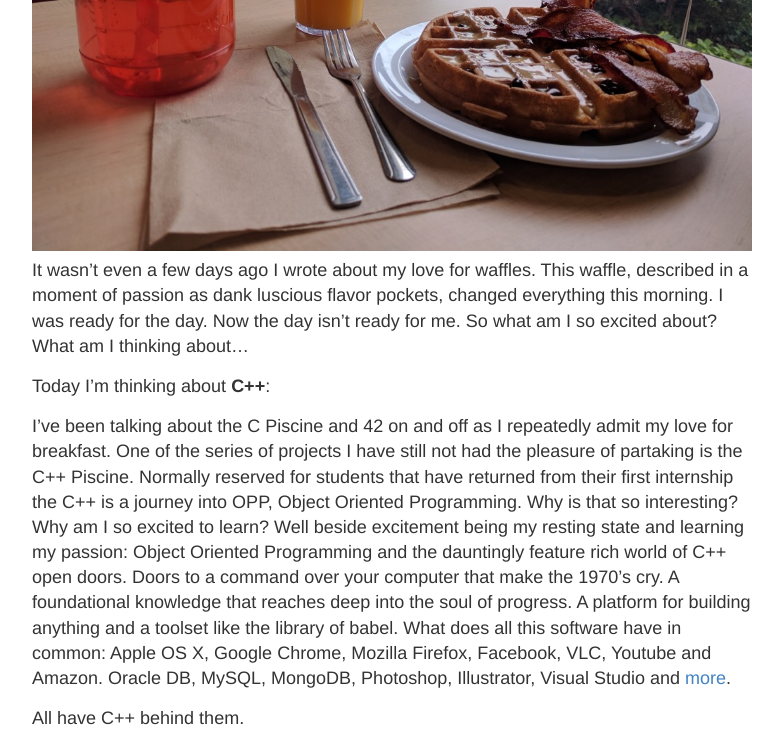
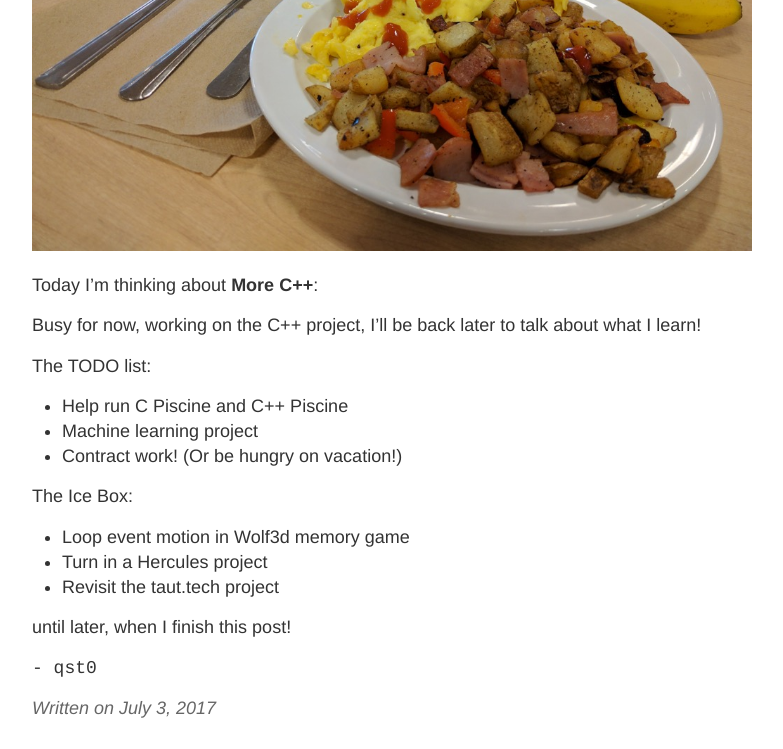
Before and after one commit to qst0/cerealize.me, a Jekyll site: the page built from _posts/2017-6-30-25.md, in a window 1280 px wide and 1400 px high, scrolled down 516 px. Shown: the top 749 px of the window, without its empty margins (248-1031 px from the left). Built offline with Jekyll 4.4.1, drawn with Linux system fonts in a browser that asks for light colours; some of the changed text lies outside the part shown.

Commit message:
2017 7 3 ham hash init

```diff
--- a/_posts/2017-6-30-25.md
+++ b/_posts/2017-6-30-25.md
@@ -1,56 +1,25 @@
 ---
 layout: post
-title: Peanut Butter and Chocolate Waffle with Bacon
-date: 2017-6-29
+title: Ham Hash and Eggs
+date: 2017-7-3
 ---
-![Peanut Butter and Chocolate Waffle with Bacon](http://cerealize.me/images/2017-6-30.jpg)
-It wasn't even a few days ago I wrote about my love for waffles.
-This waffle, described in a moment of passion as dank luscious flavor pockets,
-changed everything this morning. I was ready for the day. Now the day isn't ready for me.
-So what am I so excited about? What am I thinking about...
+![Ham Hash and Eggs](http://cerealize.me/images/2017-7-3.jpg)
 
-Today I'm thinking about **C++**:
 
-I've been talking about the C Piscine and 42 on and off as I repeatedly admit my love for breakfast.
-One of the series of projects I have still not had the pleasure of partaking is the C++ Piscine.
-Normally reserved for students that have returned from their first internship the C++ is a
-journey into OPP, Object Oriented Programming. Why is that so interesting?
-Why am I so excited to learn? Well beside excitement being my resting state and learning my passion:
-Object Oriented Programming and the dauntingly feature rich world of C++ open doors.
-Doors to a command over your computer that make the 1970's cry.
-A foundational knowledge that reaches deep into the soul of progress.
-A platform for building anything and a toolset like the library of babel.
-What does all this software have in common:
-Apple OS X, Google Chrome, Mozilla Firefox, Facebook, VLC, Youtube and Amazon.
-Oracle DB, MySQL, MongoDB, Photoshop, Illustrator, Visual Studio and
-[more](https://jabroo.blogspot.com/2012/08/c-plus-plus-applications-list.html).
+Today I'm thinking about **More C++**:
 
-All have C++ behind them.
-
-Windows 95? C++. Enough said.
-
-![Bjarne Stroustrup, the creator of C++](https://upload.wikimedia.org/wikipedia/commons/d/da/BjarneStroustrup.jpg)
-
-Pictured above: Bjarne Stroustrup, the creator of C++
+Busy for now, working on the C++ project, I'll be back later to talk about what I learn!
 
 The TODO list:
-* Help run C Piscine (Exam Today)
-* Email C++ Invite to all Cadets (Lv 7+)
+* Help run C Piscine and C++ Piscine
+* Machine learning project
+* Contract work! (Or be hungry on vacation!)
 
 The Ice Box:
-* Contract work (call my manager)
 * Loop event motion in Wolf3d memory game
 * Turn in a Hercules project
 * Revisit the taut.tech project
 
-What quests do you strive to continue?
-
-What quest starts soon in your life?
-
-When was the last time you had a waffle?
-
-To the endless quest and questions of life,
-
-As we find ourselves moving into the answers,
+until later, when I finish this post!
 
 `- qst0`
```
Also changed, not shown: images/2017-7-3.jpg (added).
